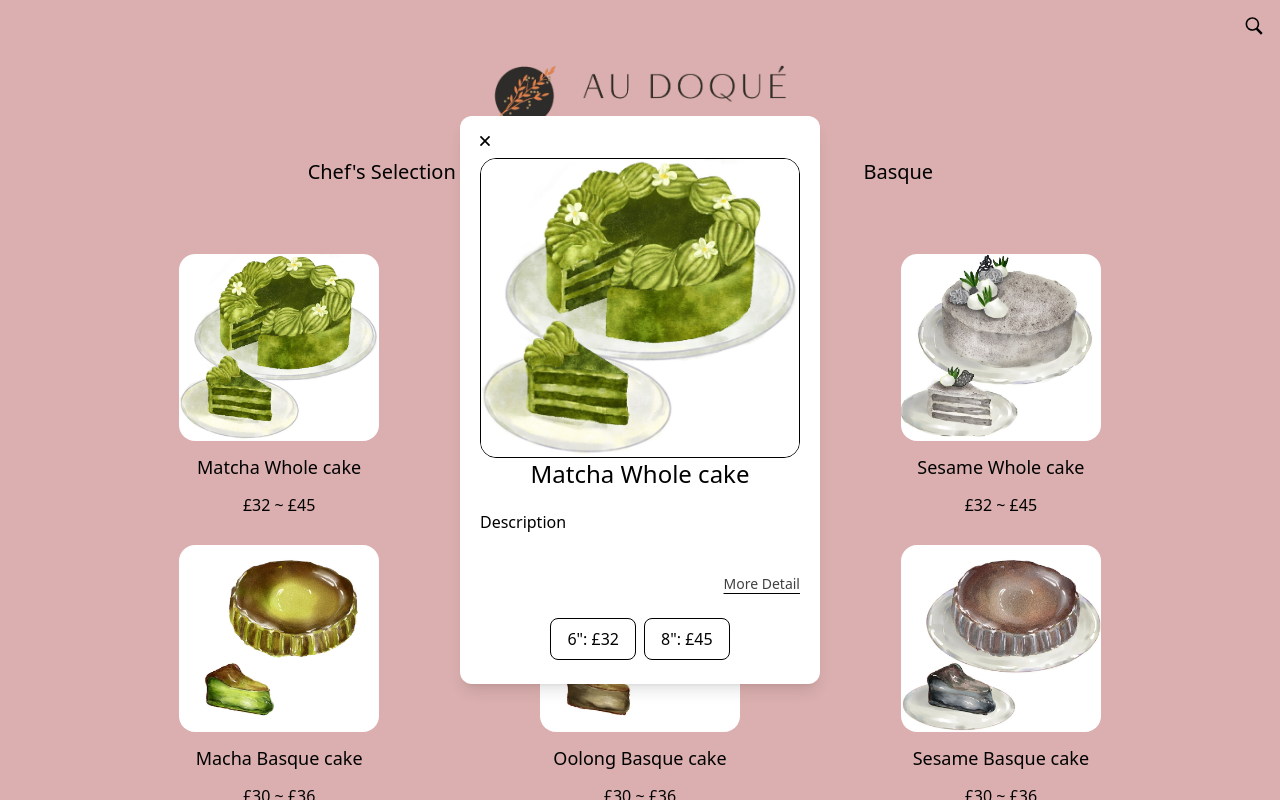
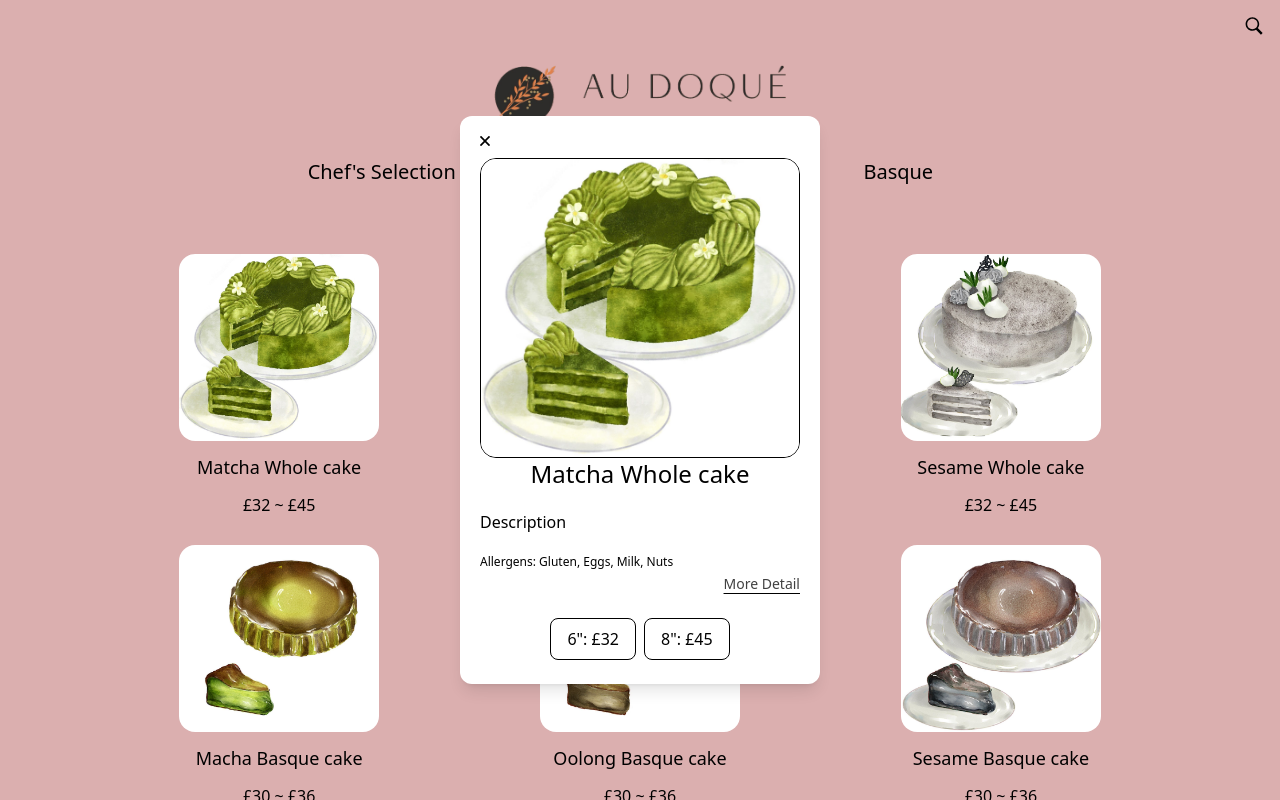
Before and after one commit to ManHoLaw/Audoque, a React (Vite) app: page / in a window 1280 px wide. Both pictures are taken after a click on the picture 279 px from the left and 347 px from the top of the page. Shown: the top 800 px of the page. Built offline with nearby package versions, Linux system fonts and the light colour scheme.

Commit message:
fixed allergens

```diff
--- a/src/components/CakeDetail.jsx
+++ b/src/components/CakeDetail.jsx
@@ -23,11 +23,11 @@ const CakeDetail = ({popupCake, setPopupCake}) => {
         <div className='flex-1'>
             <img src={cake.img} alt={cake.title} className="max-w-100 max-sm:max-w-75 object-cover my-4 rounded-xl" />
         </div>
-        <div className='flex-1 px-6 max-sm:w-full max-sm:max-w-screen w-[calc(100vw*2/5)] my-5 overflow-hidden'>
+        <div className='flex-col gap-3 flex px-6 max-sm:w-full max-sm:max-w-screen w-[calc(100vw*2/5)] my-3 overflow-hidden'>
             <p className='break-words whitespace-normal'>
               {cake.description}
             </p>
-            <div>
+            <div class='text-xs'>
               Allergens: Gluten, Eggs, Milk, Nuts
             </div>
         </div>
--- a/src/components/Popup.jsx
+++ b/src/components/Popup.jsx
@@ -38,9 +38,12 @@ const Popup = memo(({ closePopup, cake }) => {
           <span class="break-words whitespace-normal pb-5">
             {cake.description}
           </span>
+          <div class='text-xs'>
+              Allergens: Gluten, Eggs, Milk, Nuts
+          </div>
           <Link
             to={`/cake/${encodeURIComponent(cake.title.toLowerCase().replace(/\s+/g, "-"))}`}
-            class="flex justify-end pt-5 rounded text-sm w-fit underline underline-offset-4 self-end"
+            class="flex justify-end pt-1 rounded text-sm w-fit underline underline-offset-4 self-end"
             onClick={closePopup}
           >
             <span className='text-black/75'>
--- a/src/constants/index.js
+++ b/src/constants/index.js
@@ -1,6 +1,6 @@
 export const navLists = ["Chef's Selection", "Whole", "Roll", "Basque"];
 export const extraLists= ["Membership Scheme", "Promotion", "Delivery options", "Order form"]
-export const fillingLists= ["Matcha Panna Cotta","White Sesame Custard", "Oolong Panna Cotta", "Mochi"]
+export const fillingLists= ["Matcha Panna Cotta", "White Sesame Custard", "Oolong Panna Cotta", "Mochi"]
 
 import {
     machawcakeImg,
```
